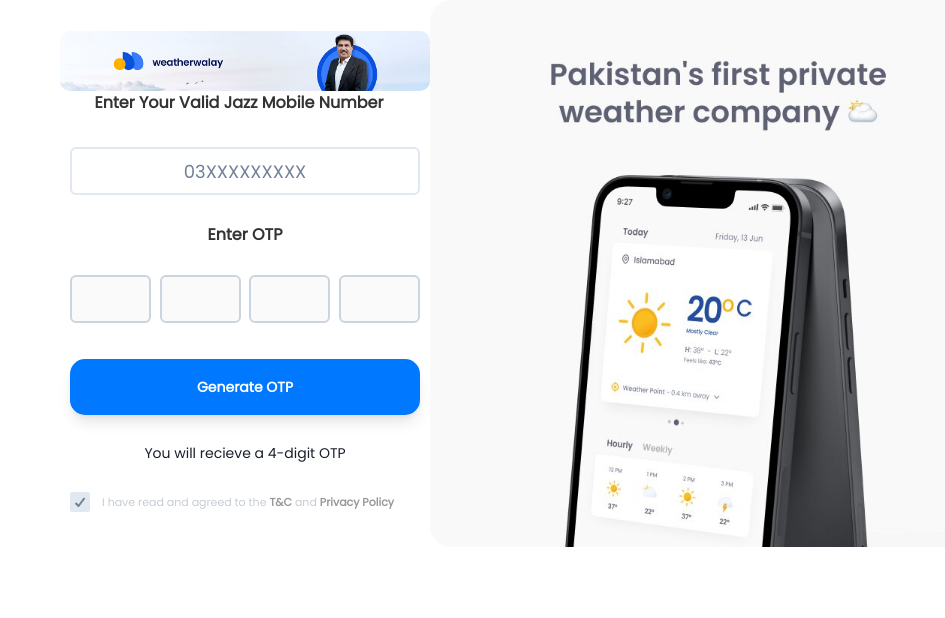
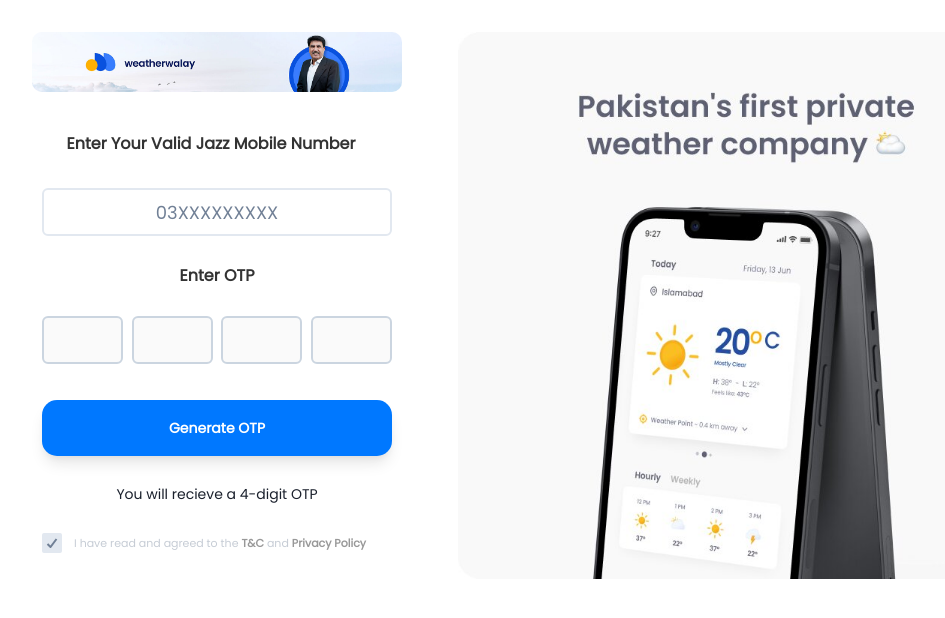
Before and after one commit to haider988/TestCampaign, a Next.js app: page /campaigns in a window 1280 px wide. Shown: the top 618 px of the page, without its empty margins (107-1052 px from the left). Built offline with nearby package versions, Linux system fonts and the light colour scheme.

Commit message:
Revert "Custom UI"
This reverts commit 20c5ab41a10ddffd636d46e113a69476d8330db4.

```diff
--- a/src/views/campaigns/CampaignsView.tsx
+++ b/src/views/campaigns/CampaignsView.tsx
@@ -44,30 +44,33 @@
     //   {isSuccess ? (
     //     <SuccessScreen />
     //   ) : (
-    <div style={{ width: '90%', maxWidth: '1300px', margin: '0 auto 0 auto', display: 'flex', justifyContent: 'center', alignItems: 'center', paddingBottom: 10, flexDirection: 'row' }}>
-      <div style={{ display: 'flex', flexDirection: 'column', maxWidth: 600, alignItems: 'center' }}>
-        <Image
+    <HStack
+      w={"90%"}
+      maxW={"1300px"}
+      mx={"auto"}
+      gap={14}
+      justify={"center"}
+      align={"start"}
+      paddingBottom={10}
+      paddingY={{ base: 4, lg: 8 }}
+    >
+      <Flex
+        direction={"column"}
+        maxW={600}
+        align={"center"}
+        gap={{ base: 5, lg: 10 }}
+      >
+        <Box
+          as={Image}
+          loading="eager"
+          h={"60px"}
+          w={"370px"}
           src={CampaginBanner2}
-          loading="lazy"
-          height={60}
-          width={370}
           alt="Top Banner"
-          style={{ borderRadius: 10 }}
+          borderRadius={10}
         />
         <PhoneOtpScreen handleSuccess={handleSuccess} />
-      </div>
-      {/* <div>
-          <Image
-            src={WWBanner}
-            loading="lazy"
-            // height={60}
-            width={370}
-            // display={{ base: "none", lg: "block" }}
-            // width={"50%"}
-            alt="Side Banner"
-            style={{height:'100%', backgroundColor:'red'}}
-          />
-        </div> */}
+      </Flex>
       <Box
         as={Image}
         position={"sticky"}
@@ -78,46 +81,7 @@
         loading={"lazy"}
         alt="Side Banner"
       />
-
-    </div>
-    // <HStack
-    //   w={"90%"}
-    //   maxW={"1300px"}
-    //   mx={"auto"}
-    //   gap={14}
-    //   justify={"center"}
-    //   align={"start"}
-    //   paddingBottom={10}
-    //   paddingY={{ base: 4, lg: 8 }}
-    // >
-    //   <Flex
-    //     direction={"column"}
-    //     maxW={600}
-    //     align={"center"}
-    //     gap={{ base: 5, lg: 10 }}
-    //   >
-    //     <Box
-    //       as={Image}
-    //       loading="eager"
-    //       h={"60px"}
-    //       w={"370px"}
-    //       src={CampaginBanner2}
-    //       alt="Top Banner"
-    //       borderRadius={10}
-    //     />
-    //     <PhoneOtpScreen handleSuccess={handleSuccess} />
-    //   </Flex>
-    //   <Box
-    //     as={Image}
-    //     position={"sticky"}
-    //     top={120}
-    //     src={WWBanner}
-    //     display={{ base: "none", lg: "block" }}
-    //     width={"50%"}
-    //     loading={"lazy"}
-    //     alt="Side Banner"
-    //   />
-    // </HStack>
+    </HStack>
     //   )}
     // </>
   );
```
